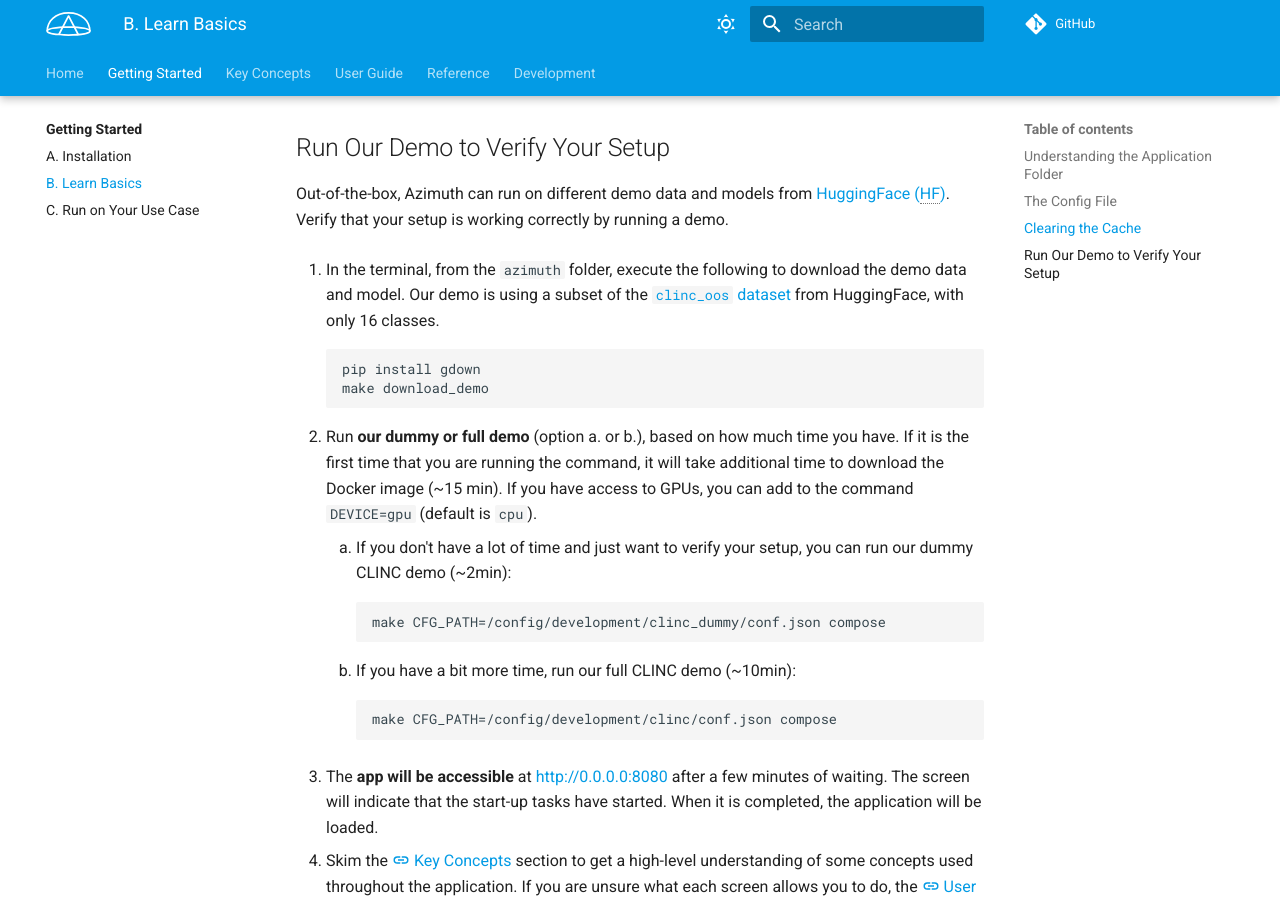
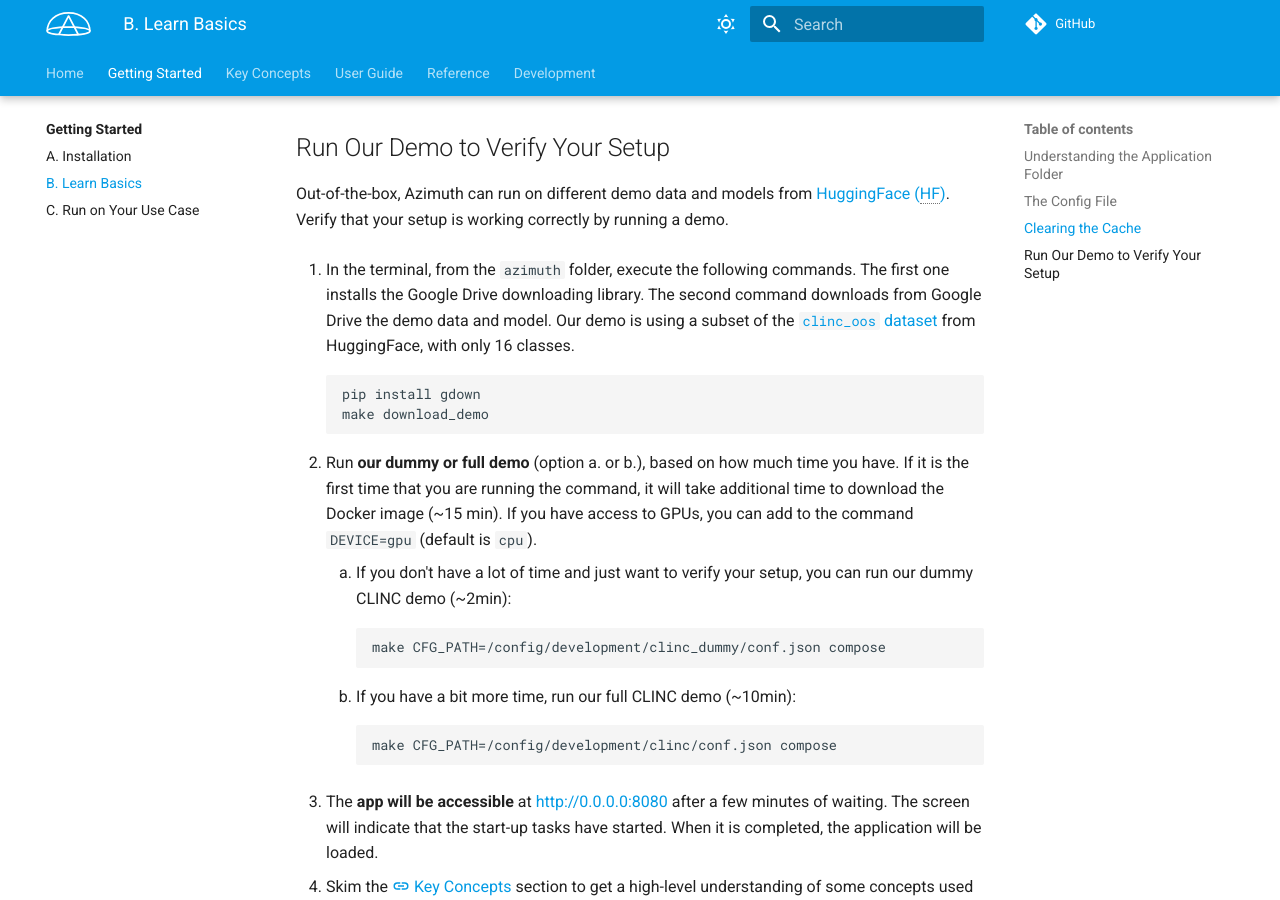
Before and after one commit to ServiceNow/azimuth, an MkDocs documentation site: the page built from docs/docs/getting-started/b-basics.md, in a window 1280 px wide and 900 px high, scrolled down 986 px. Built offline with MkDocs 1.6.1 and Material for MkDocs 9.7.7, drawn with Linux system fonts in a browser that asks for light colours; comment, search, counter and statistics services are not loaded.

Commit message:
Specify what is gdown

````diff
--- a/docs/docs/getting-started/b-basics.md
+++ b/docs/docs/getting-started/b-basics.md
@@ -54,8 +54,9 @@ Out-of-the-box, Azimuth can run on different demo data and models
 from [HuggingFace (HF)](http://www.huggingface.co). Verify that your setup is working correctly by
 running a demo.
 
-1. In the terminal, from the `azimuth` folder, execute the following to download the demo data and
-   model. Our demo is using a subset of
+1. In the terminal, from the `azimuth` folder, execute the following commands. The first one
+   installs the Google Drive downloading library. The second command downloads from Google Drive the
+   demo data and model. Our demo is using a subset of
    the [`clinc_oos` dataset](https://huggingface.co/datasets/clinc_oos) from HuggingFace, with only
    16 classes.
     ```
````
